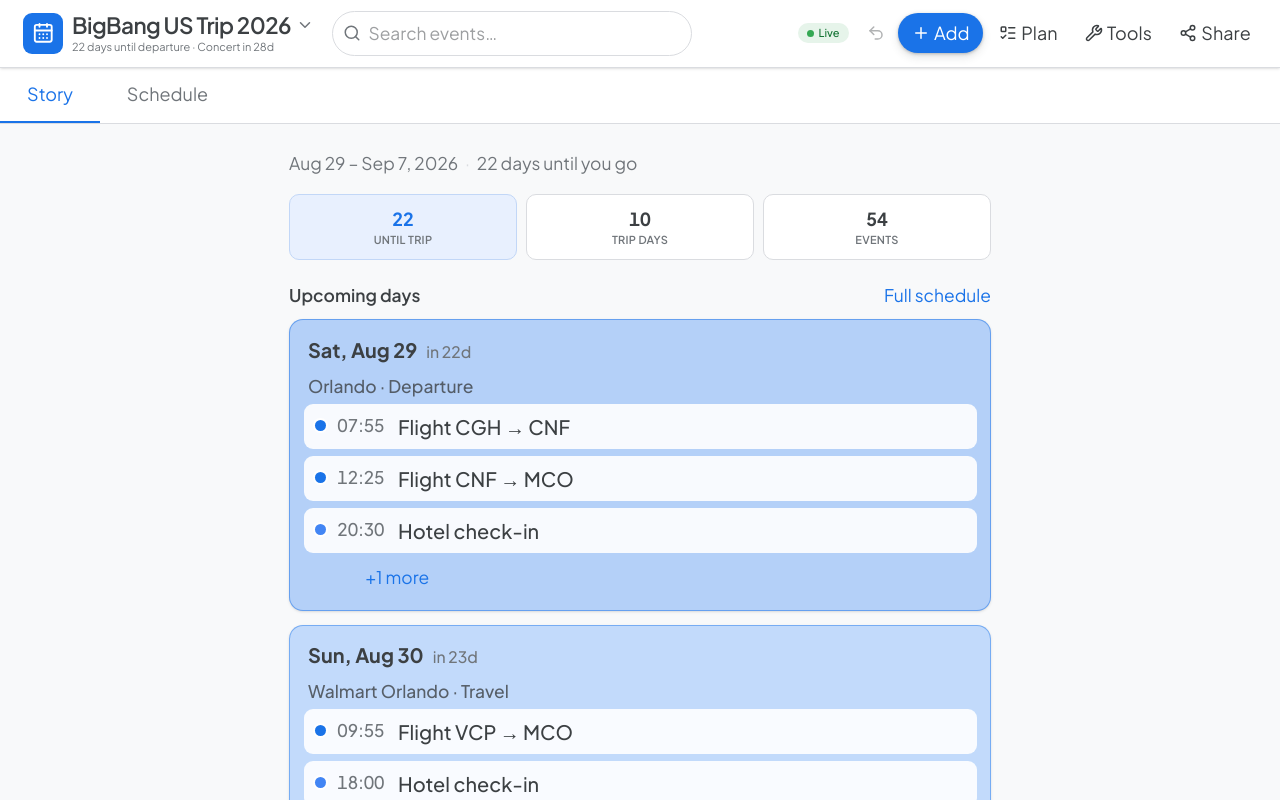
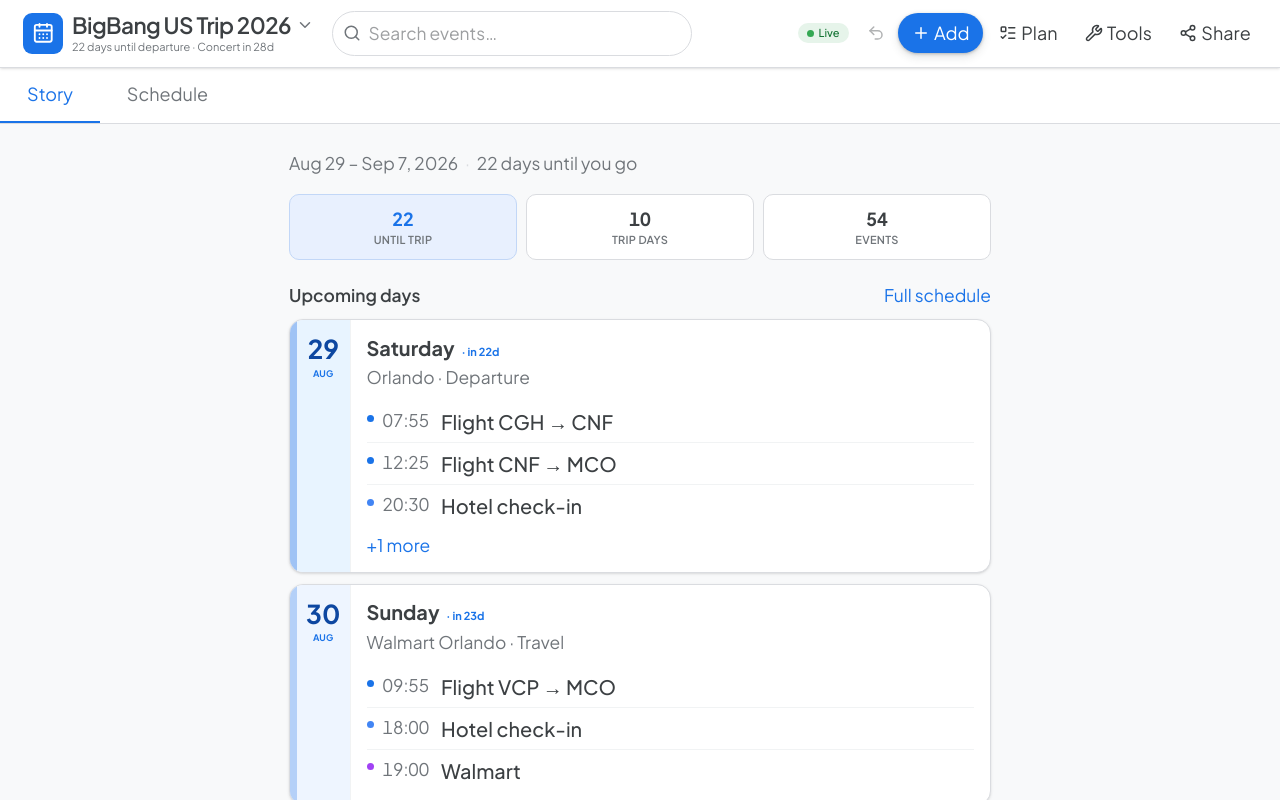
Before and after one commit to wkk-ai/travel-planner, a React (Vite) app: page / in a window 1280 px wide. Built offline with nearby package versions, Linux system fonts and the light colour scheme; no server answers; the database is empty.

Commit message:
Story tab: stripe + giant date layout (#07)
Replace solid blue day cards with white cards, color stripe, and large date column matching the chosen mockup.

Co-authored-by: Cursor <cursoragent@cursor.com>

```diff
--- a/src/components/StoryTab.tsx
+++ b/src/components/StoryTab.tsx
@@ -10,7 +10,7 @@ import {
   tripCalendarBounds,
   tripDaysIncludingEvents,
 } from '../lib/time'
-import { storyDayCardStyle } from '../lib/storyCardStyle'
+import { storyStripeGiantStyle } from '../lib/storyCardStyle'
 import { backupCount } from '../lib/eventBackups'
 import { useTripStore } from '../store/tripStore'
 import type { TripEvent } from '../types'
@@ -189,7 +189,7 @@ export function StoryTab() {
           </button>
         </div>
       ) : (
-        <ul className="flex flex-col gap-3">
+        <ul className="flex flex-col gap-2.5">
           {upcomingDays.map((date) => {
             const d = parseISO(date)
             const dayEvents = eventsForDay(date)
@@ -201,53 +201,61 @@ export function StoryTab() {
               .slice(0, 3)
             const isToday = date === today
             const meta = [place, vibe].filter(Boolean).join(' · ')
-            const cardStyle = storyDayCardStyle(proximity.get(date) ?? 0, isToday)
+            const { stripe, numColumn } = storyStripeGiantStyle(proximity.get(date) ?? 0)
             const daysUntilDay = differenceInCalendarDays(parseISO(date), parseISO(today))
 
             return (
               <li key={date}>
                 <article
                   className={cn(
-                    'overflow-hidden rounded-[14px] border shadow-sm transition-shadow hover:shadow-md',
-                    isToday && 'ring-2 ring-[var(--gcal-blue)]/30',
+                    'flex overflow-hidden rounded-[14px] border border-[var(--gcal-border)] bg-white shadow-sm transition-shadow hover:shadow-md',
+                    isToday && 'ring-2 ring-[var(--gcal-blue)]/25',
                   )}
-                  style={{
-                    background: cardStyle.background,
-                    borderColor: cardStyle.borderColor,
-                  }}
                 >
+                  <div className="w-1.5 shrink-0" style={{ background: stripe }} aria-hidden />
+
+                  <div
+                    className="flex w-[54px] shrink-0 flex-col items-center border-r border-[#f1f3f4] px-1.5 py-3.5"
+                    style={{ background: numColumn }}
+                  >
+                    <span className="text-[26px] font-extrabold leading-none text-[#0d47a1]">
+                      {format(d, 'd')}
+                    </span>
+                    <span className="mt-1 text-[9px] font-bold uppercase tracking-wide text-[var(--gcal-blue)]">
+                      {format(d, 'MMM')}
+                    </span>
+                  </div>
+
+                  <div className="min-w-0 flex-1 px-3.5 py-3">
                     <button
                       type="button"
                       onClick={() => openDayOnSchedule(date)}
-                    className="w-full px-4 pb-1 pt-3.5 text-left"
+                      className="w-full text-left"
                     >
-                    <div className="mb-2 flex flex-wrap items-baseline gap-2">
-                      <span className="text-ui-base font-bold text-[var(--gcal-text)]">
-                        {format(d, 'EEE, MMM d')}
+                      <h4 className="text-ui-base font-bold text-[var(--gcal-text)]">
+                        {format(d, 'EEEE')}
+                        {isToday ? (
+                          <span className="ml-1.5 text-[11px] font-bold text-[var(--gcal-blue)]">
+                            · Today
                           </span>
-                      {isToday ? (
-                        <span className="rounded-full bg-[var(--gcal-blue)] px-2 py-0.5 text-[11px] font-bold text-white">
-                          Today
+                        ) : countdown > 0 && daysUntilDay > 0 ? (
+                          <span className="ml-1.5 text-[11px] font-bold text-[var(--gcal-blue)]">
+                            · in {daysUntilDay}d
                           </span>
                         ) : daysUntilDay === 1 ? (
-                        <span className="rounded-full bg-white/80 px-2 py-0.5 text-[11px] font-semibold text-[var(--gcal-blue)]">
-                          Tomorrow
-                        </span>
-                      ) : countdown > 0 ? (
-                        <span className="text-ui-xs font-medium text-[var(--gcal-muted)]">
-                          in {daysUntilDay}d
+                          <span className="ml-1.5 text-[11px] font-bold text-[var(--gcal-blue)]">
+                            · Tomorrow
                           </span>
                         ) : null}
-                    </div>
+                      </h4>
                       {meta ? (
-                      <p className="text-ui-sm font-medium text-[var(--gcal-text)]/80">{meta}</p>
+                        <p className="mt-0.5 text-ui-sm text-[var(--gcal-muted)]">{meta}</p>
                       ) : null}
                     </button>
 
-                  <div className="px-3 pb-3.5">
                     {highlights.length > 0 ? (
-                      <ul className="space-y-1.5">
-                        {highlights.map((ev) => {
+                      <ul className="mt-2.5">
+                        {highlights.map((ev, i) => {
                           const cat = CATEGORIES[ev.category]
                           const backups = backupCount(ev)
                           return (
@@ -256,17 +264,17 @@ export function StoryTab() {
                                 type="button"
                                 onClick={() => selectEvent(ev.id)}
                                 className={cn(
-                                  'flex w-full items-start gap-2.5 rounded-lg px-2.5 py-2 text-left transition-colors hover:bg-white/90',
+                                  'flex w-full items-start gap-2 py-1.5 text-left',
+                                  i > 0 && 'border-t border-[#f1f3f4]',
                                   isEventPast(ev) && 'opacity-75',
                                 )}
-                                style={{ background: cardStyle.eventSurface }}
                               >
                                 <span
-                                  className="mt-1.5 size-2.5 shrink-0 rounded-full ring-2 ring-white"
+                                  className="mt-1.5 size-[7px] shrink-0 rounded-full"
                                   style={{ background: cat.border }}
                                   aria-hidden
                                 />
-                                <span className="w-11 shrink-0 tabular-nums text-ui-sm font-medium text-[var(--gcal-muted)]">
+                                <span className="w-11 shrink-0 tabular-nums text-ui-sm text-[var(--gcal-muted)]">
                                   {formatEventTime(ev)}
                                 </span>
                                 <span className="min-w-0 flex-1">
@@ -287,19 +295,14 @@ export function StoryTab() {
                           <button
                             type="button"
                             onClick={() => openDayOnSchedule(date)}
-                            className="w-full py-1 pl-[62px] text-left text-ui-sm font-medium text-[var(--gcal-blue)]"
+                            className="mt-1.5 text-ui-sm font-semibold text-[var(--gcal-blue)]"
                           >
                             +{dayEvents.length - 3} more
                           </button>
                         ) : null}
                       </ul>
                     ) : (
-                      <p
-                        className="rounded-lg px-3 py-2 text-ui-sm text-[var(--gcal-muted)]"
-                        style={{ background: cardStyle.eventSurface }}
-                      >
-                        Nothing planned
-                      </p>
+                      <p className="mt-2 text-ui-sm text-[var(--gcal-muted)]">Nothing planned</p>
                     )}
                   </div>
                 </article>
--- a/src/lib/storyCardStyle.ts
+++ b/src/lib/storyCardStyle.ts
@@ -1,5 +1,6 @@
-/** Solid blue per card — index 0 = nearest day (darkest), each step below lighter. */
-const CARD_BLUES = [
+/** Stepped blues for Story stripe + giant-date layout (07). Index 0 = nearest day. */
+const STRIPE_BLUES = [
+  '#9fc3f5',
   '#b4d0f8',
   '#c2dafb',
   '#d0e3fc',
@@ -7,21 +8,26 @@ const CARD_BLUES = [
   '#e8f0fe',
   '#edf3fe',
   '#f2f7fe',
-  '#f8fbff',
 ] as const
 
-export function storyDayCardStyle(proximityIndex: number, isToday: boolean): {
-  background: string
-  borderColor: string
-  eventSurface: string
+const NUM_COLUMN_BG = [
+  '#e8f4ff',
+  '#eef5ff',
+  '#f3f8ff',
+  '#f6f9fe',
+  '#f8fbff',
+  '#fafcff',
+  '#fcfdff',
+  '#ffffff',
+] as const
+
+export function storyStripeGiantStyle(proximityIndex: number): {
+  stripe: string
+  numColumn: string
 } {
-  const idx = Math.min(Math.max(0, proximityIndex), CARD_BLUES.length - 1)
-  const background = isToday ? '#9fc3f5' : CARD_BLUES[idx]
-  const borderAlpha = Math.max(0.18, 0.5 - proximityIndex * 0.05)
-
+  const idx = Math.min(Math.max(0, proximityIndex), STRIPE_BLUES.length - 1)
   return {
-    background,
-    borderColor: `rgba(26, 115, 232, ${borderAlpha})`,
-    eventSurface: 'rgba(255, 255, 255, 0.9)',
+    stripe: STRIPE_BLUES[idx],
+    numColumn: NUM_COLUMN_BG[idx],
   }
 }
```
Lines whose indentation alone changed are shown as unchanged.
